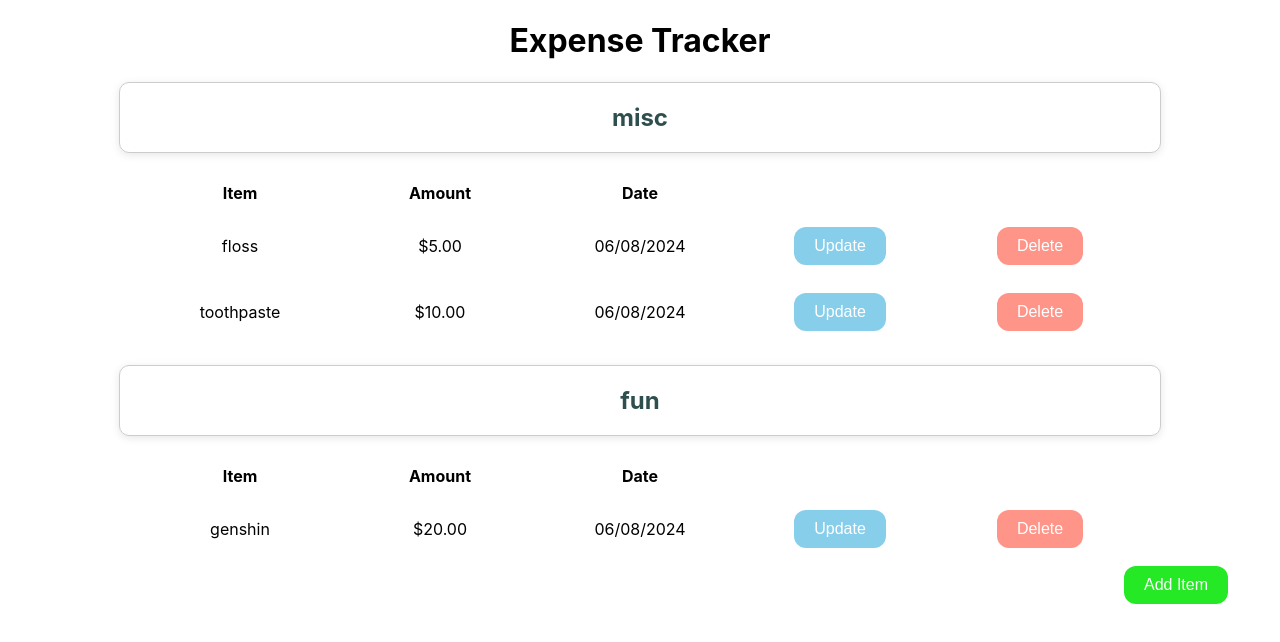
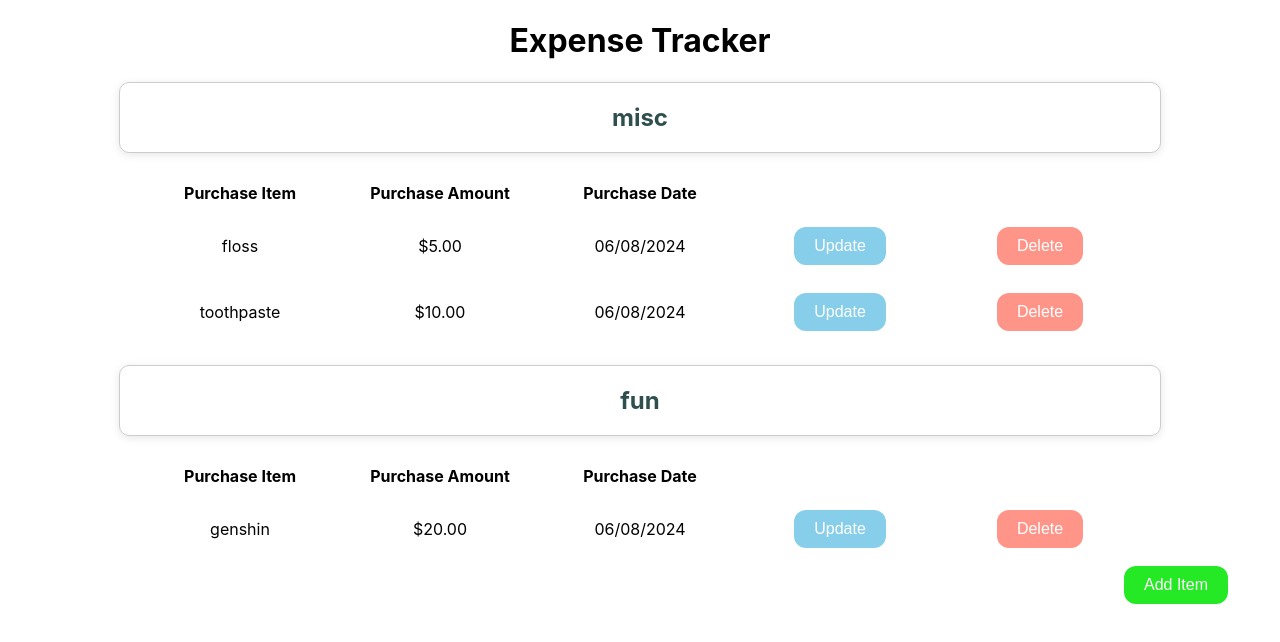
Before and after one commit to AngelD2000/expense-tracker-app, a React (Create React App) app: page / in a window 1280 px wide. Shown: the top 642 px of the page. Built offline with nearby package versions, Linux system fonts and the light colour scheme.

Commit message:
change title

```diff
--- a/src/components/ExpenseCategory.jsx
+++ b/src/components/ExpenseCategory.jsx
@@ -10,9 +10,9 @@ const ExpenseCategory = ({ items, category }) => {
         <div className="expense-category">
             <h2 className="expense-title">{category}</h2>
             <div className="expense-header">
-                <span className="expense-item-title">Item</span>
-                <span className="expense-item-title">Amount</span>
-                <span className="expense-item-title">Date</span>
+                <span className="expense-item-title">Purchase Item</span>
+                <span className="expense-item-title">Purchase Amount</span>
+                <span className="expense-item-title">Purchase Date</span>
             </div>
             {filteredItems.map((item, index) => {
                 if (category === item.budgetCategory) {
```
